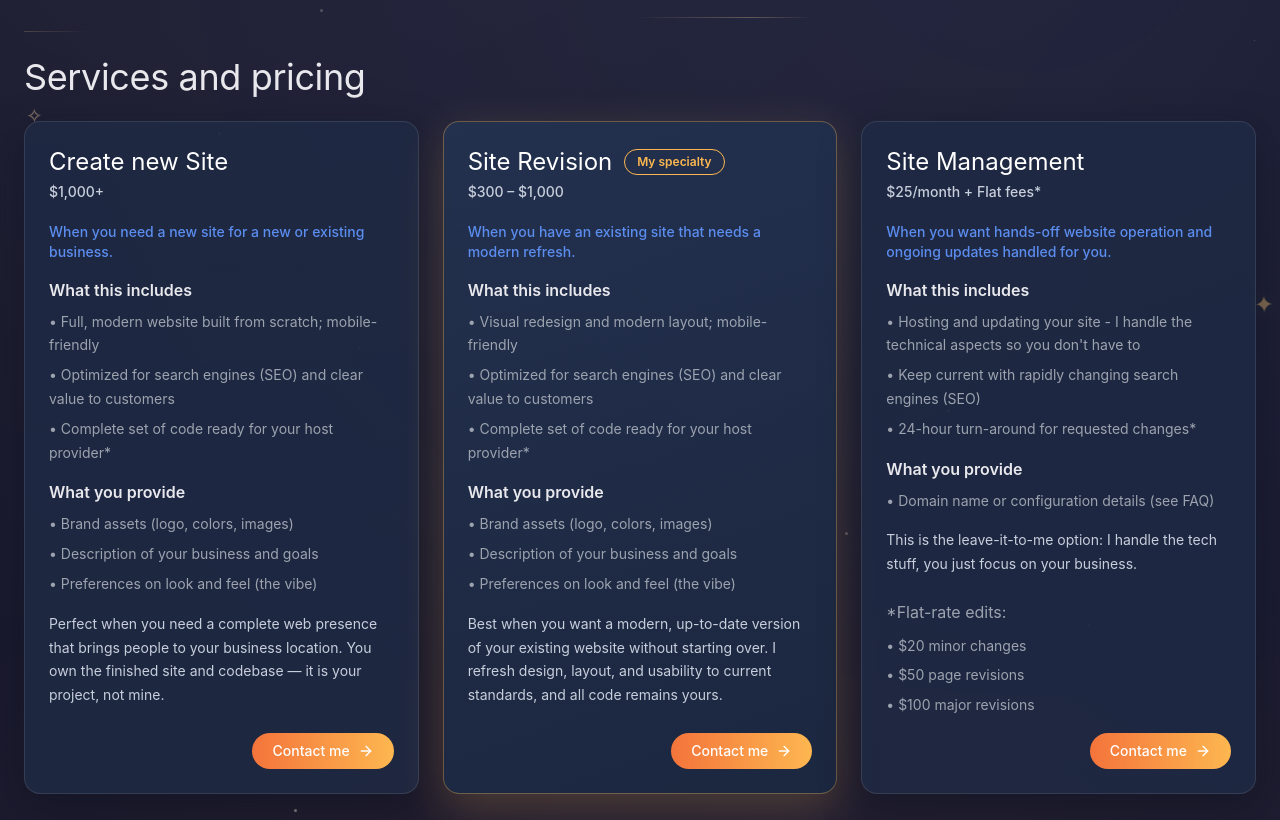
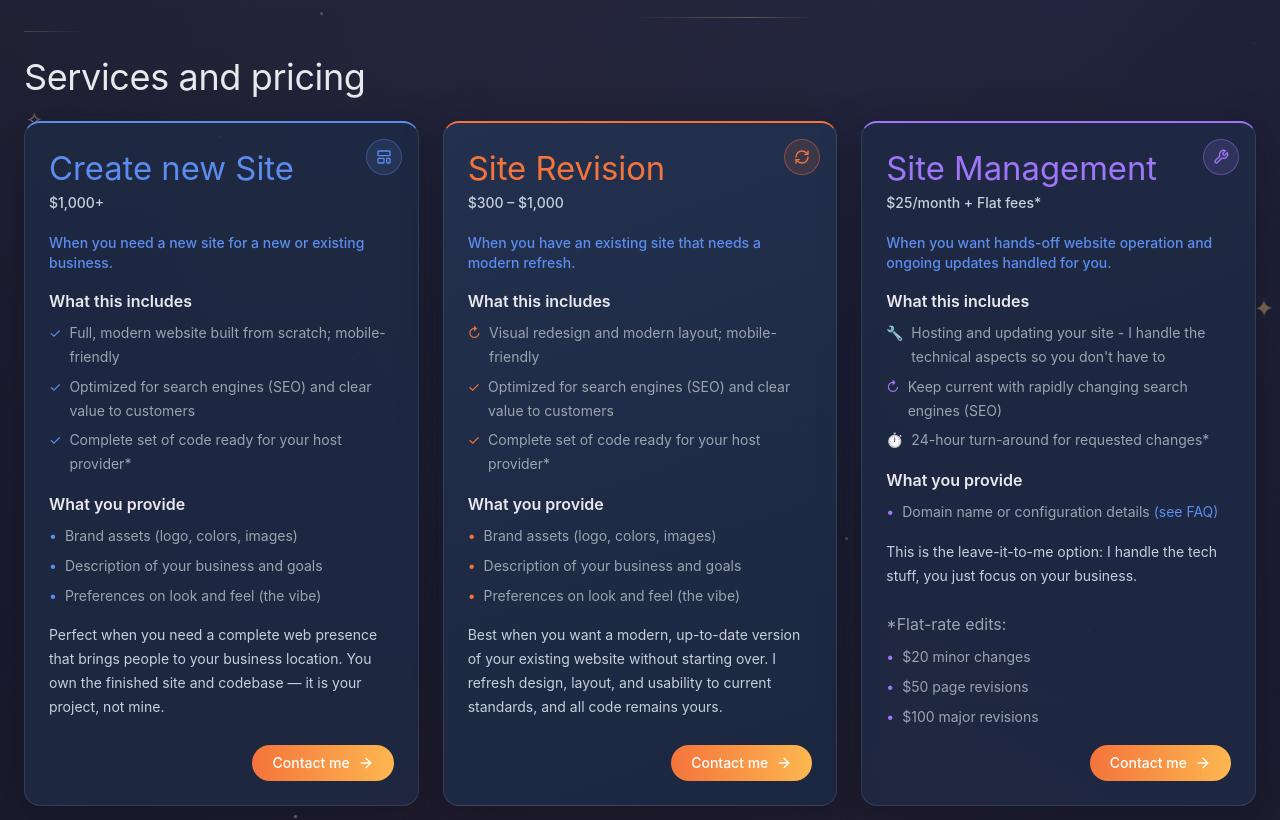
Before and after one commit to Starber/portfolio, a React (Vite) app: page / in a window 1280 px wide. Shown: the part 760-1580 px from the top of the page. Built offline with nearby package versions, Linux system fonts and the light colour scheme.

Commit message:
Changed bullet point symbols and added nice colors to service widgets

```diff
--- a/src/app/pages/Home.tsx
+++ b/src/app/pages/Home.tsx
@@ -147,6 +147,13 @@ export function Home() {
       const targetTop = section.getBoundingClientRect().top + window.scrollY - 24;
       window.scrollTo({ top: targetTop, behavior: "smooth" });
     }
+  };
+
+  const openFaqAndScroll = (faqId: string) => {
+    setOpenFaqId(faqId);
+    window.setTimeout(() => {
+      scrollToSection("faq-section");
+    }, 0);
   };
 
   const handleContactSubmit = async (e: React.FormEvent<HTMLFormElement>) => {
@@ -465,16 +472,19 @@ export function Home() {
             {/* New Site */}
             <div
               id="service-new-site"
-              className="rounded-2xl border border-white/10 bg-[#1F2A44]/88 p-6 shadow-[0_12px_40px_rgba(8,12,26,0.4)] flex flex-col"
+              className="relative rounded-2xl border border-white/10 border-t-2 border-t-[var(--color-blue)] bg-[#1F2A44]/88 p-6 shadow-[0_12px_40px_rgba(8,12,26,0.4)] flex flex-col"
             >
+              <span className="pointer-events-none absolute right-4 top-4 inline-flex h-9 w-9 items-center justify-center rounded-full border border-[var(--color-blue)]/35 bg-[var(--color-blue)]/12 text-[var(--color-blue)]">
+                <LayoutTemplate className="h-4 w-4" />
+              </span>
               <div className="mb-4">
-                <h3 className="text-xl md:text-2xl text-white">Create new Site</h3>
+                <h3 className="text-[1.35rem] md:text-[2.05rem] text-accent-secondary">Create new Site</h3>
                 <p className="text-sm mt-1 text-subtle font-medium">
                   $1,000+
                 </p>
               </div>
               <div className="mb-4">
-                <p className="text-sm mt-1 text-accent-secondary font-medium">
+                <p className="text-sm mt-1 text-[var(--color-blue)] font-medium">
                   When you need a new site for a new or existing business.
                 </p>
               </div>
@@ -483,9 +493,9 @@ export function Home() {
                   What this includes
                 </p>
                 <ul className="space-y-1.5 text-sm text-body leading-[1.7]">
-                  <li>• Full, modern website built from scratch; mobile-friendly</li>
-                  <li>• Optimized for search engines (SEO) and clear value to customers</li>
-                  <li>• Complete set of code ready for your host provider*</li>
+                  <li className="flex items-start gap-2"><span className="text-[var(--color-blue)]">✓</span><span>Full, modern website built from scratch; mobile-friendly</span></li>
+                  <li className="flex items-start gap-2"><span className="text-[var(--color-blue)]">✓</span><span>Optimized for search engines (SEO) and clear value to customers</span></li>
+                  <li className="flex items-start gap-2"><span className="text-[var(--color-blue)]">✓</span><span>Complete set of code ready for your host provider*</span></li>
                 </ul>
               </div>
               <div className="mb-4">
@@ -493,9 +503,9 @@ export function Home() {
                   What you provide
                 </p>
                 <ul className="space-y-1.5 text-sm text-body leading-[1.7]">
-                  <li>• Brand assets (logo, colors, images)</li>
-                  <li>• Description of your business and goals</li>
-                  <li>• Preferences on look and feel (the vibe)</li>
+                  <li className="flex items-start gap-2"><span className="text-accent-secondary">•</span><span>Brand assets (logo, colors, images)</span></li>
+                  <li className="flex items-start gap-2"><span className="text-accent-secondary">•</span><span>Description of your business and goals</span></li>
+                  <li className="flex items-start gap-2"><span className="text-accent-secondary">•</span><span>Preferences on look and feel (the vibe)</span></li>
                 </ul>
               </div>
               <p className="text-sm mb-6 text-subtle leading-[1.7]">
@@ -518,14 +528,14 @@ export function Home() {
             {/* Site Revision */}
             <div
               id="service-site-revision"
-              className="rounded-2xl border border-[#FDB750]/35 bg-[linear-gradient(160deg,rgba(36,50,79,0.95),rgba(28,40,65,0.95))] p-6 shadow-[0_14px_45px_rgba(253,183,80,0.2)] flex flex-col"
+              className="relative rounded-2xl border border-white/10 border-t-2 border-t-[var(--color-orange)] bg-[linear-gradient(160deg,rgba(36,50,79,0.95),rgba(28,40,65,0.95))] p-6 shadow-[0_12px_40px_rgba(8,12,26,0.4)] flex flex-col"
             >
+              <span className="pointer-events-none absolute right-4 top-4 inline-flex h-9 w-9 items-center justify-center rounded-full border border-[var(--color-orange)]/40 bg-[var(--color-orange)]/12 text-[var(--color-orange)]">
+                <RefreshCw className="h-4 w-4" />
+              </span>
               <div className="mb-4">
                 <div className="flex items-center gap-3 mb-1">
-                  <h3 className="text-xl md:text-2xl text-white">Site Revision</h3>
-                  <span className="inline-flex rounded-full border border-[var(--color-yellow)] bg-transparent px-3 py-1 text-xs font-semibold text-[var(--color-yellow)]">
-                    My specialty
-                  </span>
+                  <h3 className="text-[1.35rem] md:text-[2.05rem] text-accent-primary">Site Revision</h3>
                 </div>
                 <p className="text-sm mt-1 text-subtle font-medium">
                   $300 – $1,000
@@ -533,7 +543,7 @@ export function Home() {
 
               </div>
               <div className="mb-4">
-                <p className="text-sm mt-1 text-accent-secondary font-medium">
+                <p className="text-sm mt-1 text-[var(--color-blue)] font-medium">
                   When you have an existing site that needs a modern refresh.
                 </p>
               </div>
@@ -542,9 +552,9 @@ export function Home() {
                   What this includes
                 </p>
                 <ul className="space-y-1.5 text-sm text-body leading-[1.7]">
-                  <li>• Visual redesign and modern layout; mobile-friendly </li>
-                  <li>• Optimized for search engines (SEO) and clear value to customers</li>
-                  <li>• Complete set of code ready for your host provider*</li>
+                  <li className="flex items-start gap-2"><span className="text-[var(--color-orange)]">↻</span><span>Visual redesign and modern layout; mobile-friendly</span></li>
+                  <li className="flex items-start gap-2"><span className="text-[var(--color-orange)]">✓</span><span>Optimized for search engines (SEO) and clear value to customers</span></li>
+                  <li className="flex items-start gap-2"><span className="text-[var(--color-orange)]">✓</span><span>Complete set of code ready for your host provider*</span></li>
                 </ul>
               </div>
               <div className="mb-4">
@@ -552,9 +562,9 @@ export function Home() {
                   What you provide
                 </p>
                 <ul className="space-y-1.5 text-sm text-body leading-[1.7]">
-                  <li>• Brand assets (logo, colors, images)</li>
-                  <li>• Description of your business and goals</li>
-                  <li>• Preferences on look and feel (the vibe)</li>
+                  <li className="flex items-start gap-2"><span className="text-[var(--color-orange)]">•</span><span>Brand assets (logo, colors, images)</span></li>
+                  <li className="flex items-start gap-2"><span className="text-[var(--color-orange)]">•</span><span>Description of your business and goals</span></li>
+                  <li className="flex items-start gap-2"><span className="text-[var(--color-orange)]">•</span><span>Preferences on look and feel (the vibe)</span></li>
                 </ul>
               </div>
               <p className="text-sm mb-6 text-subtle leading-[1.7]">
@@ -576,16 +586,19 @@ export function Home() {
             {/* Site Management */}
             <div
               id="service-site-management"
-              className="rounded-2xl border border-white/10 bg-[#1F2A44]/88 p-6 shadow-[0_12px_40px_rgba(8,12,26,0.4)] flex flex-col"
+              className="relative rounded-2xl border border-white/10 border-t-2 border-t-[var(--color-purple)] bg-[#1F2A44]/88 p-6 shadow-[0_12px_40px_rgba(8,12,26,0.4)] flex flex-col"
             >
+              <span className="pointer-events-none absolute right-4 top-4 inline-flex h-9 w-9 items-center justify-center rounded-full border border-[var(--color-purple)]/40 bg-[var(--color-purple)]/14 text-[var(--color-purple)]">
+                <Wrench className="h-4 w-4" />
+              </span>
               <div className="mb-4">
-                <h3 className="text-xl md:text-2xl text-white">Site Management</h3>
+                <h3 className="text-[1.35rem] md:text-[2.05rem] text-accent-tertiary">Site Management</h3>
                 <p className="text-sm mt-1 text-subtle font-medium">
                   $25/month + Flat fees*
                 </p>
               </div>
               <div className="mb-4">
-                <p className="text-sm mt-1 text-accent-secondary font-medium">
+                <p className="text-sm mt-1 text-[var(--color-blue)] font-medium">
                   When you want hands-off website operation and ongoing updates handled for you.
                 </p>
               </div>
@@ -594,9 +607,9 @@ export function Home() {
                   What this includes
                 </p>
                 <ul className="space-y-1.5 text-sm text-body leading-[1.7]">
-                  <li>• Hosting and updating your site - I handle the technical aspects so you don't have to</li>
-                  <li>• Keep current with rapidly changing search engines (SEO) </li>
-                  <li>• 24-hour turn-around for requested changes*</li>
+                  <li className="flex items-start gap-2"><span className="text-[var(--color-purple)]">🔧</span><span>Hosting and updating your site - I handle the technical aspects so you don't have to</span></li>
+                  <li className="flex items-start gap-2"><span className="text-[var(--color-purple)]">↻</span><span>Keep current with rapidly changing search engines (SEO)</span></li>
+                  <li className="flex items-start gap-2"><span className="text-[var(--color-purple)]">⏱</span><span>24-hour turn-around for requested changes*</span></li>
                 </ul>
               </div>
               <div className="mb-4">
@@ -604,7 +617,7 @@ export function Home() {
                   What you provide
                 </p>
                 <ul className="space-y-1.5 text-sm text-body leading-[1.7]">
-                  <li>• Domain name or configuration details (see FAQ)</li>
+                  <li className="flex items-start gap-2"><span className="text-[var(--color-purple)]">•</span><span>Domain name or configuration details <button type="button" onClick={() => openFaqAndScroll("faq-domain-management")} className="text-[var(--color-blue)] transition-all duration-200 hover:text-[var(--color-orange)] hover:drop-shadow-[0_0_10px_rgba(91,141,239,0.35)] hover:-translate-y-[1px]">(see FAQ)</button></span></li>
 
                 </ul>
               </div>
@@ -616,9 +629,9 @@ export function Home() {
                   *Flat-rate edits:
                 </p>
                 <ul className="space-y-1.5 text-sm text-body leading-[1.7]">
-                  <li>• $20 minor changes</li>
-                  <li>• $50 page revisions</li>
-                  <li>• $100 major revisions</li>
+                  <li className="flex items-start gap-2"><span className="text-[var(--color-purple)]">•</span><span>$20 minor changes</span></li>
+                  <li className="flex items-start gap-2"><span className="text-[var(--color-purple)]">•</span><span>$50 page revisions</span></li>
+                  <li className="flex items-start gap-2"><span className="text-[var(--color-purple)]">•</span><span>$100 major revisions</span></li>
 
                 </ul>
               </div>
@@ -639,6 +652,7 @@ export function Home() {
 
         {/* FAQ */}
         <motion.section
+          id="faq-section"
           initial={{ opacity: 0, y: 24 }}
           whileInView={{ opacity: 1, y: 0 }}
           viewport={{ once: true, margin: "-120px" }}
@@ -656,7 +670,10 @@ export function Home() {
               const isOpen = openFaqId === item.id;
 
               return (
-                <div key={item.id} className="border-b border-white/10 last:border-b-0">
+                <div
+                  key={item.id}
+                  className={`border-b border-white/10 last:border-b-0 transition-colors ${isOpen ? "bg-[var(--color-blue)]/8" : "bg-transparent"}`}
+                >
                   <button
                     type="button"
                     onClick={() => setOpenFaqId(isOpen ? null : item.id)}
@@ -678,7 +695,10 @@ export function Home() {
                   </button>
 
                   {isOpen && (
-                    <div id={`${item.id}-content`} className="px-5 md:px-7 pb-5 md:pb-6 pl-[4.5rem] md:pl-[4.75rem]">
+                    <div
+                      id={`${item.id}-content`}
+                      className="border-l border-[var(--color-blue)]/35 px-5 md:px-7 pb-5 md:pb-6 pl-[4.5rem] md:pl-[4.75rem]"
+                    >
                       <p className="text-sm md:text-base text-body leading-[1.7]">
                         {item.answer}
                       </p>
```
